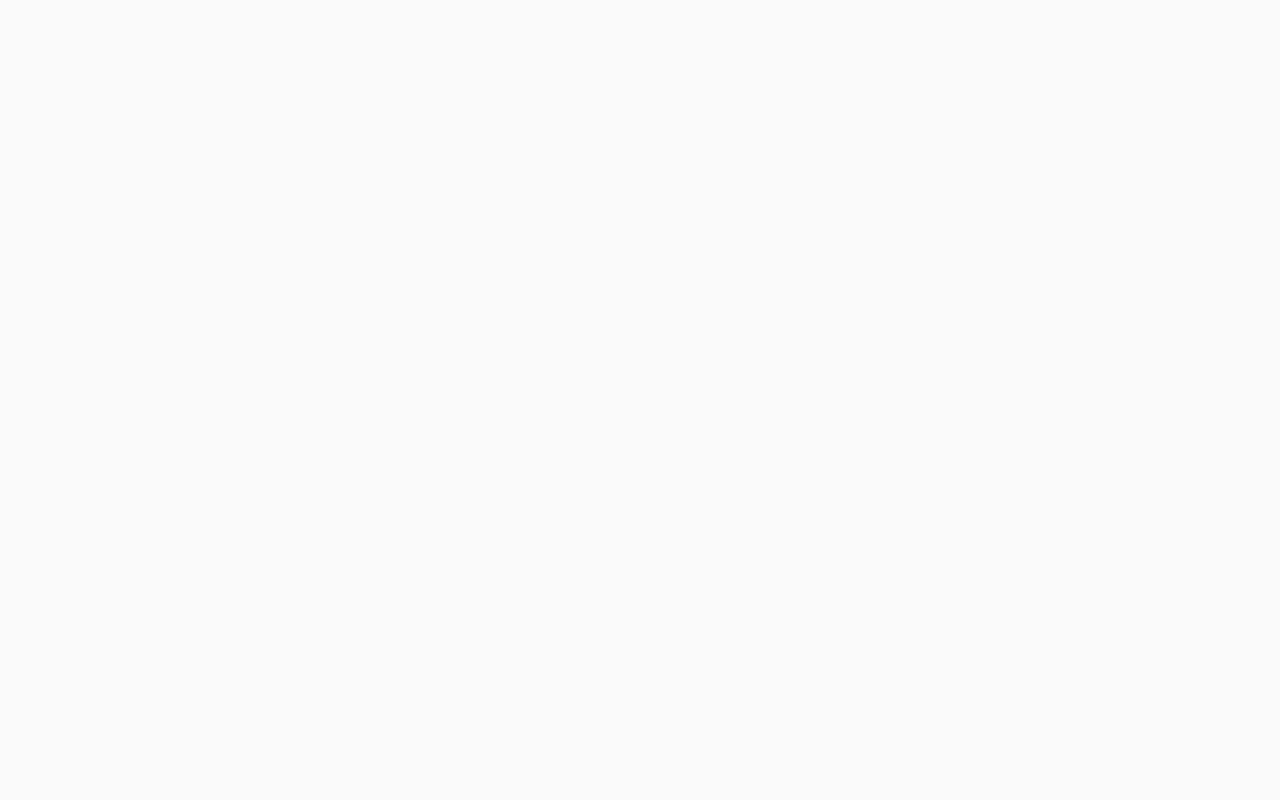
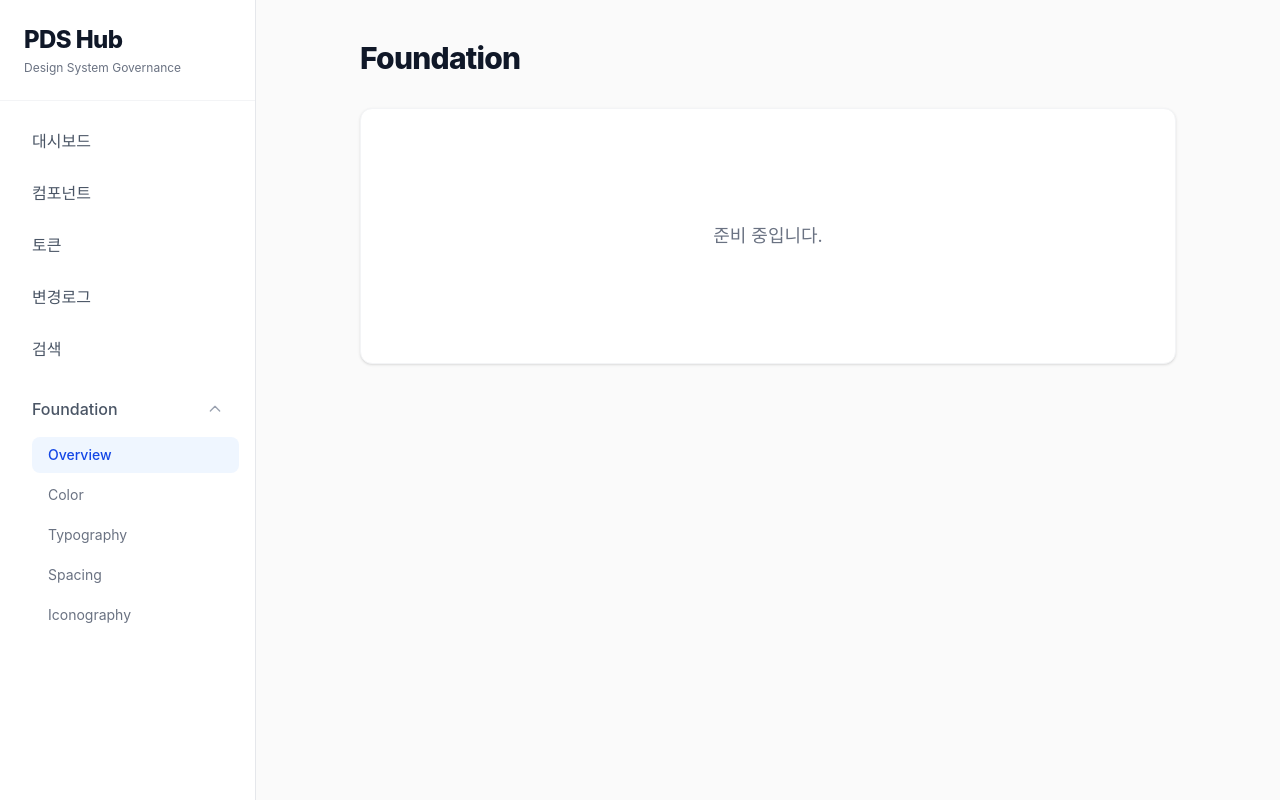
Before and after one commit to cynhwithcode/PDS-Hub, a React (Vite) app: page /foundation in a window 1280 px wide. Before the commit this address had no page. Built offline with nearby package versions, Linux system fonts and the light colour scheme.

Commit message:
feat: Foundation 페이지 뼈대 생성 (Color/Typography/Spacing/Iconography)

```diff
--- a/src/App.tsx
+++ b/src/App.tsx
@@ -7,6 +7,11 @@ import ComponentNew from './pages/ComponentNew';
 import TokenManager from './pages/TokenManager';
 import Changelog from './pages/Changelog';
 import Search from './pages/Search';
+import Foundation from './pages/foundation/Foundation';
+import FoundationColor from './pages/foundation/FoundationColor';
+import FoundationTypography from './pages/foundation/FoundationTypography';
+import FoundationSpacing from './pages/foundation/FoundationSpacing';
+import FoundationIconography from './pages/foundation/FoundationIconography';
 
 function App() {
   return (
@@ -20,6 +25,11 @@ function App() {
           <Route path="/tokens" element={<TokenManager />} />
           <Route path="/changelog" element={<Changelog />} />
           <Route path="/search" element={<Search />} />
+          <Route path="/foundation" element={<Foundation />} />
+          <Route path="/foundation/color" element={<FoundationColor />} />
+          <Route path="/foundation/typography" element={<FoundationTypography />} />
+          <Route path="/foundation/spacing" element={<FoundationSpacing />} />
+          <Route path="/foundation/iconography" element={<FoundationIconography />} />
         </Route>
       </Routes>
     </BrowserRouter>
--- a/src/components/layout/Sidebar.tsx
+++ b/src/components/layout/Sidebar.tsx
@@ -1,6 +1,12 @@
-import { NavLink } from 'react-router-dom';
+import { useState } from 'react';
+import { NavLink, useLocation } from 'react-router-dom';
 
 export default function Sidebar() {
+  const location = useLocation();
+  const [isFoundationOpen, setIsFoundationOpen] = useState(
+    location.pathname.startsWith('/foundation')
+  );
+
   const menuItems = [
     { name: '대시보드', path: '/' },
     { name: '컴포넌트', path: '/components' },
@@ -9,13 +15,20 @@ export default function Sidebar() {
     { name: '검색', path: '/search' },
   ];
 
+  const foundationItems = [
+    { name: 'Color', path: '/foundation/color' },
+    { name: 'Typography', path: '/foundation/typography' },
+    { name: 'Spacing', path: '/foundation/spacing' },
+    { name: 'Iconography', path: '/foundation/iconography' },
+  ];
+
   return (
     <aside className="w-64 h-screen bg-white border-r border-gray-200 flex flex-col">
       <div className="p-6 border-b border-gray-100">
         <h1 className="text-2xl font-extrabold text-gray-900 tracking-tight">PDS Hub</h1>
         <p className="text-xs text-gray-500 mt-1">Design System Governance</p>
       </div>
-      <nav className="flex-1 p-4 space-y-1">
+      <nav className="flex-1 p-4 space-y-1 overflow-y-auto">
         {menuItems.map((item) => (
           <NavLink
             key={item.path}
@@ -31,6 +44,54 @@ export default function Sidebar() {
             {item.name}
           </NavLink>
         ))}
+
+        <div className="pt-2">
+          <button
+            onClick={() => setIsFoundationOpen(!isFoundationOpen)}
+            className="w-full flex items-center justify-between px-4 py-3 rounded-xl text-gray-600 hover:bg-gray-50 hover:text-gray-900 transition-colors duration-200"
+          >
+            <span className="font-medium text-left flex-1">Foundation</span>
+            <svg
+              className={`w-4 h-4 text-gray-400 transition-transform duration-200 ${isFoundationOpen ? 'rotate-180' : ''}`}
+              fill="none" viewBox="0 0 24 24" stroke="currentColor"
+            >
+              <path strokeLinecap="round" strokeLinejoin="round" strokeWidth={2} d="M19 9l-7 7-7-7" />
+            </svg>
+          </button>
+
+          {isFoundationOpen && (
+            <div className="mt-1 space-y-1 pl-4">
+              <NavLink
+                to="/foundation"
+                end
+                className={({ isActive }) =>
+                  `block px-4 py-2 text-sm rounded-lg transition-colors duration-200 ${
+                    isActive
+                      ? 'bg-blue-50 text-blue-700 font-medium'
+                      : 'text-gray-500 hover:bg-gray-50 hover:text-gray-900'
+                  }`
+                }
+              >
+                Overview
+              </NavLink>
+              {foundationItems.map((item) => (
+                <NavLink
+                  key={item.path}
+                  to={item.path}
+                  className={({ isActive }) =>
+                    `block px-4 py-2 text-sm rounded-lg transition-colors duration-200 ${
+                      isActive
+                        ? 'bg-blue-50 text-blue-700 font-medium'
+                        : 'text-gray-500 hover:bg-gray-50 hover:text-gray-900'
+                    }`
+                  }
+                >
+                  {item.name}
+                </NavLink>
+              ))}
+            </div>
+          )}
+        </div>
       </nav>
     </aside>
   );
--- /dev/null
+++ b/src/pages/foundation/Foundation.tsx
@@ -0,0 +1,12 @@
+export default function Foundation() {
+  return (
+    <div className="p-10 max-w-4xl mx-auto space-y-8">
+      <header>
+        <h1 className="text-3xl font-extrabold text-gray-900 tracking-tight">Foundation</h1>
+      </header>
+      <div className="bg-white p-8 rounded-xl shadow-sm border border-gray-100 flex items-center justify-center h-64">
+        <p className="text-gray-500 text-lg">준비 중입니다.</p>
+      </div>
+    </div>
+  );
+}
--- /dev/null
+++ b/src/pages/foundation/FoundationColor.tsx
@@ -0,0 +1,12 @@
+export default function FoundationColor() {
+  return (
+    <div className="p-10 max-w-4xl mx-auto space-y-8">
+      <header>
+        <h1 className="text-3xl font-extrabold text-gray-900 tracking-tight">Color</h1>
+      </header>
+      <div className="bg-white p-8 rounded-xl shadow-sm border border-gray-100 flex items-center justify-center h-64">
+        <p className="text-gray-500 text-lg">준비 중입니다.</p>
+      </div>
+    </div>
+  );
+}
--- /dev/null
+++ b/src/pages/foundation/FoundationIconography.tsx
@@ -0,0 +1,12 @@
+export default function FoundationIconography() {
+  return (
+    <div className="p-10 max-w-4xl mx-auto space-y-8">
+      <header>
+        <h1 className="text-3xl font-extrabold text-gray-900 tracking-tight">Iconography</h1>
+      </header>
+      <div className="bg-white p-8 rounded-xl shadow-sm border border-gray-100 flex items-center justify-center h-64">
+        <p className="text-gray-500 text-lg">준비 중입니다.</p>
+      </div>
+    </div>
+  );
+}
--- /dev/null
+++ b/src/pages/foundation/FoundationSpacing.tsx
@@ -0,0 +1,12 @@
+export default function FoundationSpacing() {
+  return (
+    <div className="p-10 max-w-4xl mx-auto space-y-8">
+      <header>
+        <h1 className="text-3xl font-extrabold text-gray-900 tracking-tight">Spacing</h1>
+      </header>
+      <div className="bg-white p-8 rounded-xl shadow-sm border border-gray-100 flex items-center justify-center h-64">
+        <p className="text-gray-500 text-lg">준비 중입니다.</p>
+      </div>
+    </div>
+  );
+}
--- /dev/null
+++ b/src/pages/foundation/FoundationTypography.tsx
@@ -0,0 +1,12 @@
+export default function FoundationTypography() {
+  return (
+    <div className="p-10 max-w-4xl mx-auto space-y-8">
+      <header>
+        <h1 className="text-3xl font-extrabold text-gray-900 tracking-tight">Typography</h1>
+      </header>
+      <div className="bg-white p-8 rounded-xl shadow-sm border border-gray-100 flex items-center justify-center h-64">
+        <p className="text-gray-500 text-lg">준비 중입니다.</p>
+      </div>
+    </div>
+  );
+}
```
